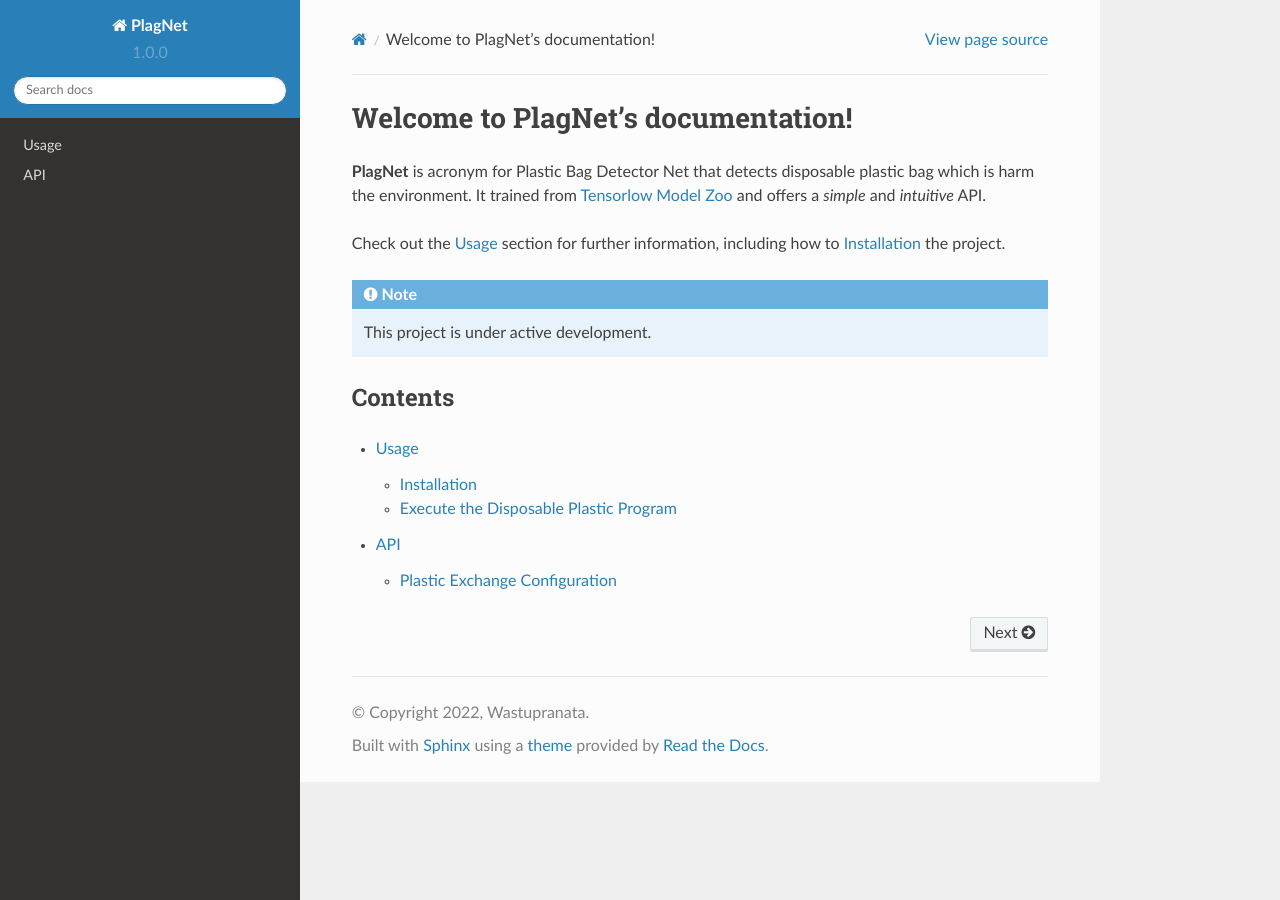
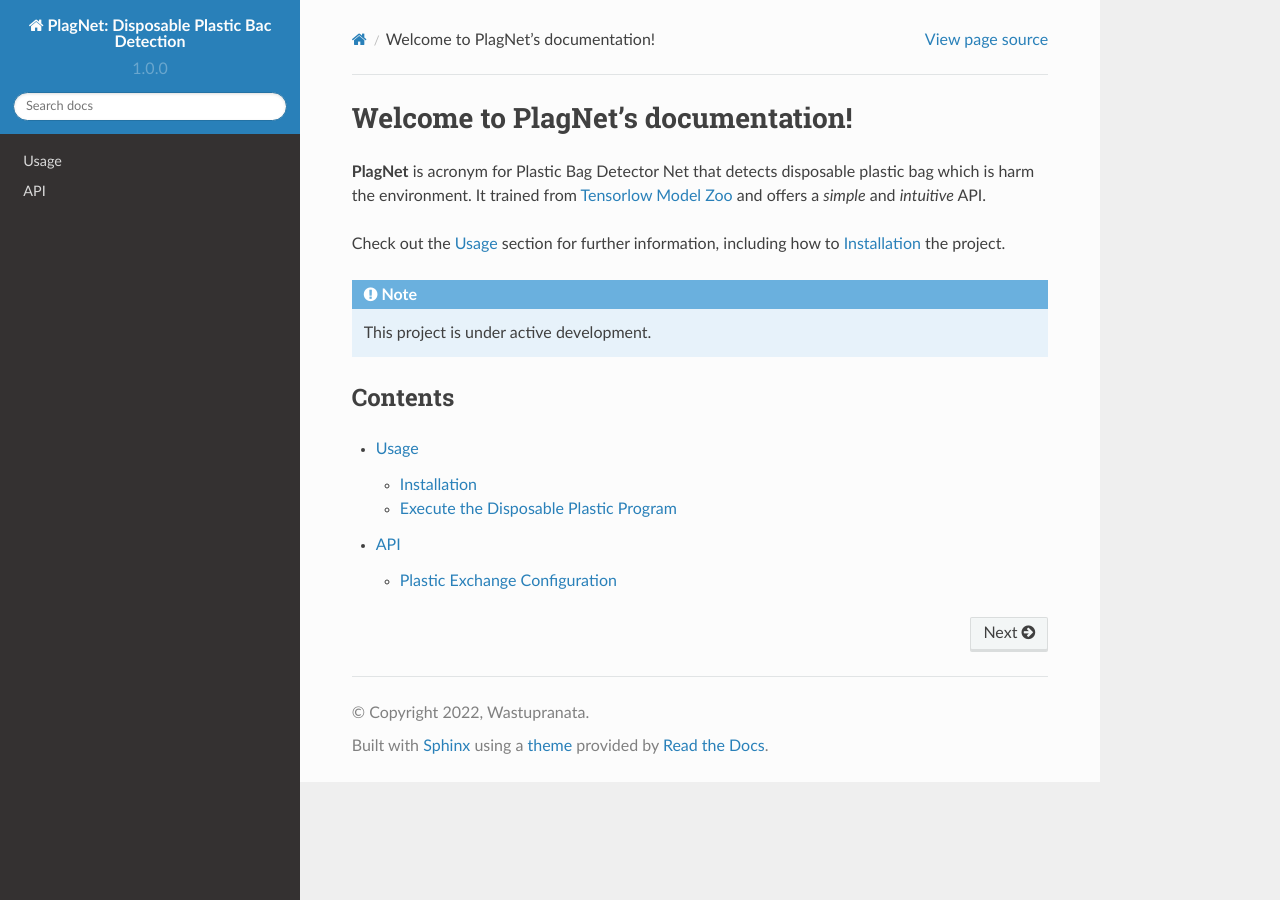
Before and after one commit to leomatt547/plagnet, a Sphinx documentation site: the page built from docs/source/index.rst, in a window 1280 px wide. Built offline with Sphinx 7.4.7 and the Read the Docs theme 2.0.0, drawn with Linux system fonts in a browser that asks for light colours.

Commit message:
fic header

```diff
--- a/docs/source/conf.py
+++ b/docs/source/conf.py
@@ -2,7 +2,7 @@
 
 # -- Project information
 
-project = 'PlagNet'
+project = 'PlagNet: Disposable Plastic Bac Detection'
 copyright = '2022, Wastupranata'
 author = 'Wastupranata'
 
```
